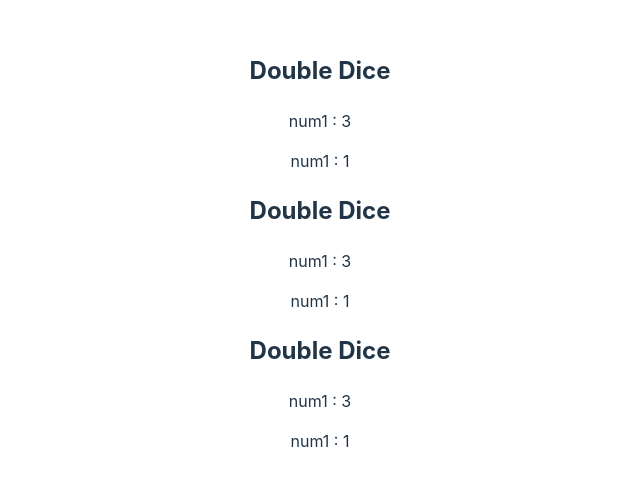
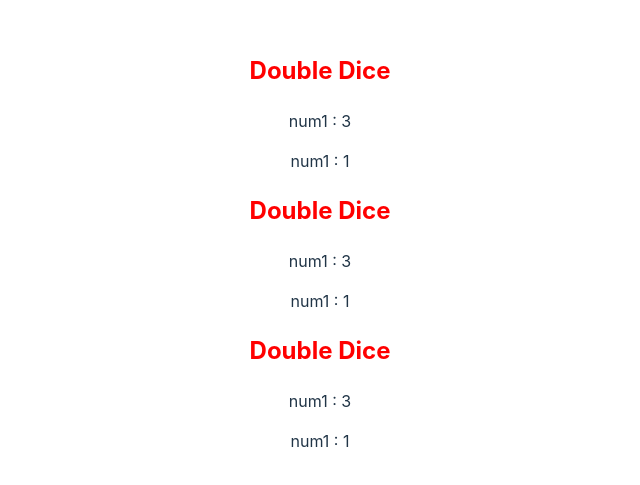
Before and after one commit to DurvAcee/Vite-React, a React (Vite) app: page / in a window 1280 px wide. Shown: the part 149-634 px from the top of the page, without its empty margins (320-960 px from the left). Built offline with nearby package versions, Linux system fonts and the light colour scheme.

Commit message:
Add Dynamic styles

```diff
--- a/src/components/Doubledice.jsx
+++ b/src/components/Doubledice.jsx
@@ -3,10 +3,13 @@ export default function Doubledice() {
     const num1 = Math.floor(Math.random() * 6) + 1;
     const num2 = Math.floor(Math.random() * 6) + 1;
 
+    const isWinner = num1 === num2;
+    const styles = {color: isWinner? 'green' : 'red'};
+
     return (
         <>
-            <h2>Double Dice</h2>
-            {num1 === num2 && <h3> You Win! </h3>}
+            <h2 style = {styles}>Double Dice</h2>
+            {isWinner && <h3> You Win! </h3>}
             <p>num1 : {num1}</p>
             <p>num1 : {num2}</p>
         </>
```
